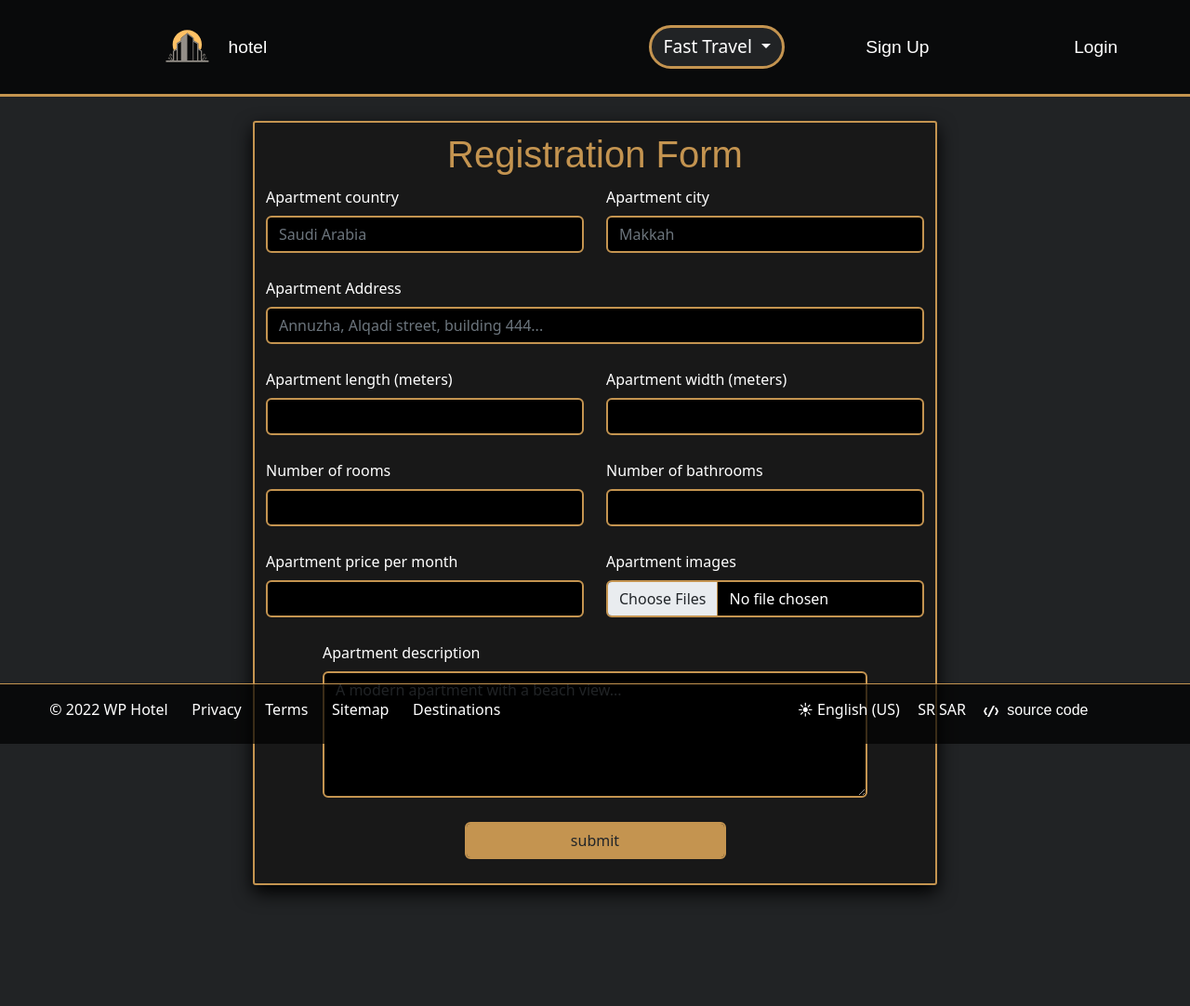
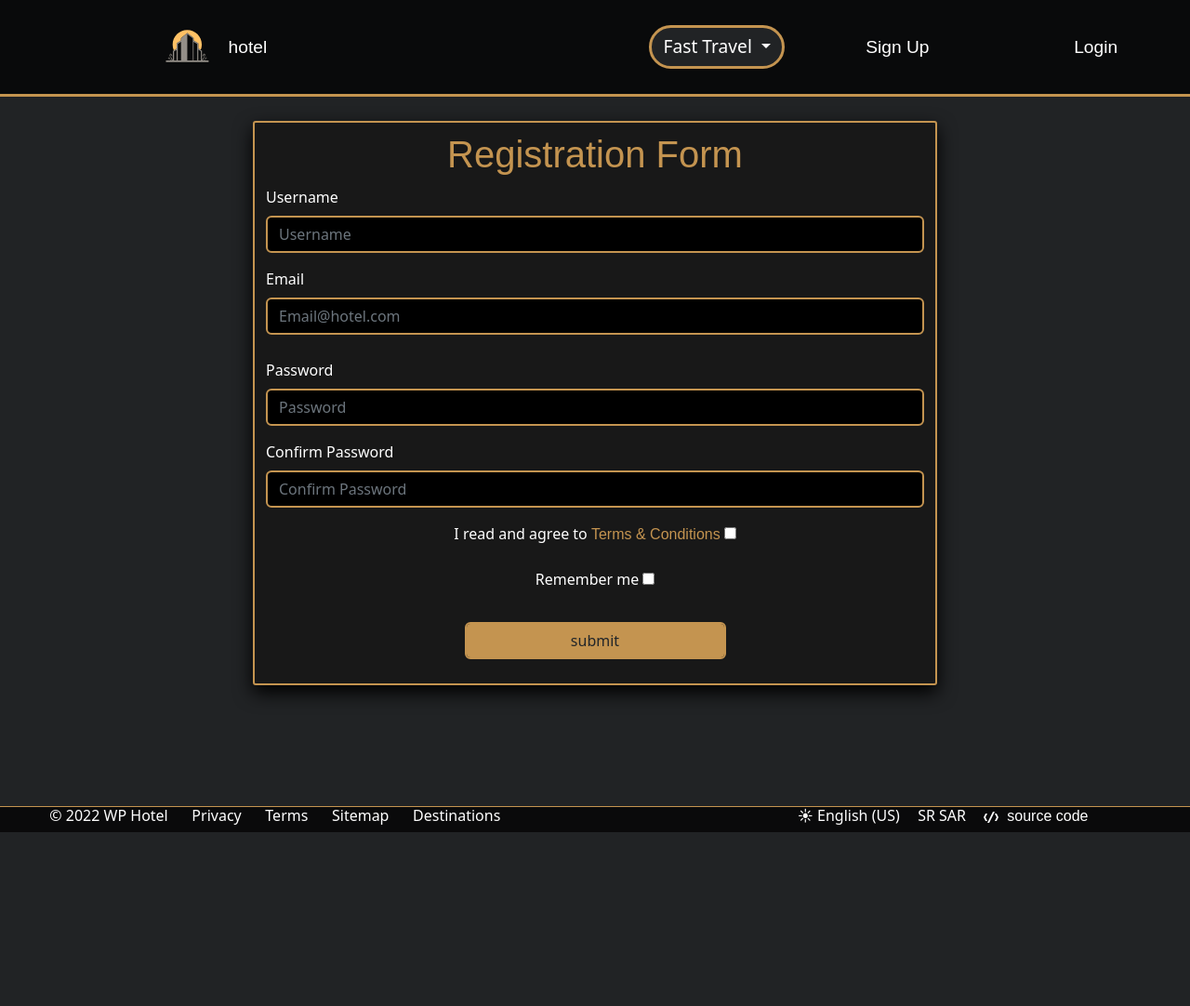
Before and after one commit to CaptainHmD/Hotel-website, a PHP site: page /views/register.html in a window 1280 px wide. Shown: the whole page at 93% size. After the commit the page ends 895 px from the top, so only its background shows below. Run offline with PHP 8.4, Linux system fonts and the light colour scheme; some web fonts are replaced.

Commit message:
added reister html and css only js validation left

```diff
--- a/public/css/style2.css
+++ b/public/css/style2.css
@@ -29,13 +29,22 @@ body {
   height: 100vh;
   margin: 0;
 
-
 }
 
 .login-body{
   height: 100vh;
   display: flex;
+
+  flex-direction: column;
   align-items: center;
+  justify-content: center;
+}
+.register-body{
+
+  height: 100vh;
+  display: flex;
+
+  flex-direction: column;
 }
 * {
   box-sizing: border-box;
@@ -456,12 +465,19 @@ main>.article-style {
   align-items: center;
   width: 100%;
   height: 65px;
-  position: fixed;
+  position: absolute;
   bottom: 0;
   left: 0;
   z-index: 999;
   border-top: var(--second-icon-background-color) 1px solid;
 }
+.register-body .footer{
+  position: static;
+  /* bottom: 0; */
+  /* left: 0; */
+}
+
+
 
 .d-flex-with-gap {
   display: flex;
@@ -482,6 +498,16 @@ main>.article-style {
 }
   /* footer end */
 
+  .align-check{
+    align-items: baseline;
+    gap: 4px;
+  }
+  .align-check a{
+    color: var(--second-icon-background-color);
+  }
+  .align-check a:hover{
+    color: rgb(0, 92, 200);
+  }
 @media only screen and (max-width: 1000px) {
   .title-text-section {
     width: 45%;
@@ -599,6 +625,7 @@ main>.article-style {
   }
 }
 
+
 @media only screen and (max-width: 596px) {
   /* .bi {
     margin-top: 0 !important;
@@ -662,6 +689,15 @@ main>.article-style {
 
 
 }
+
+/* for Terms and conditions  and remember me on register file */
+@media only screen and (max-width: 359px) {
+.res-text{
+  font: 0.7em sans-serif !important;
+}
+
+}
+
 
 @media only screen and (max-width: 320px) {
   .nav-text {
--- a/public/views/login.html
+++ b/public/views/login.html
@@ -83,14 +83,14 @@
                             </div>
                             <div class='col-sm-12 my-col'>
                                 <div class="mb-3">
-                                <label for="password-login" class="form-label add_form_label">Apartment city</label>
+                                <label for="password-login" class="form-label add_form_label">Password</label>
                                     <input type="password-login" name="password-login" class="form-control add_form_field" id="password-login" placeholder="Password" minlength="8" required>
                                 </div>
                             </div>
                         </div>
 
                         <div class="form-row row justify-content-center add_apartment_margined_row my-row">
-                            <div class='col-12 my-col '>
+                            <div class='col-12 my-col d-flex justify-content-center'>
                                 <div class="mb-3">
                                     <label for="remember" class="form-label add_form_label">Remember me</label>
                                     <input type="checkbox" name="remember" class="checkbox-remember" id="remember" placeholder="Remember Me">
--- a/public/views/register.html
+++ b/public/views/register.html
@@ -9,7 +9,7 @@
     <link rel="stylesheet" href="../css/style2.css">
     <title>Register</title>
 </head>
-<body>
+<body class="register-body">
 
  <!-- <div class="container"> -->
  <nav id="navbar">
@@ -61,112 +61,69 @@
     <!-- end nav -->
 
     <!-- content wrapper -->
-    <div class="container parent-cont add-form-parent-cont">
-        <div class="row justify-content-center parent-row">
+    <div class="container parent-cont add-form-parent-cont ">
+        <div class="row justify-content-center  parent-row">
             <div class="col-sm-10 col-md-8 parent-col">
                 <form action="/add_apartment.php" method="POST" enctype="multipart/form-data" id="apartment_form" class="container my-cont">
                     <div class="form-fields-wrapper">
                         <div class="form-row justify-content-center add_apartment_margined_row my-row">
                             <div class='col-12 my-col text-center'>
                                 <h1 id="form-title">
-                                   Registration Form
+                                    Registration Form
                                 </h1>
                             </div>
                         </div>
 
                         <div class="form-row row justify-content-center add_apartment_margined_row my-row">
-                            <div class='col-sm-6 my-col'>
+                            <div class='col-sm-12 my-col'>
                                 <div class="mb-3">
-                                    <label for="country_add_form" class="form-label add_form_label">Apartment country</label>
-                                    <input type="text" name="country" class="form-control add_form_field" id="country_add_form" placeholder="Saudi Arabia">
+                                    <label for="username-register" class="form-label add_form_label">Username</label>
+                                    <input type="text" name="username-register" class="form-control add_form_field" id="username-register" placeholder="Username" required>
                                 </div>
                             </div>
-                            <div class='col-sm-6 my-col'>
+                            <div class='col-sm-12 my-col'>
                                 <div class="mb-3">
-                                <label for="city_add_form" class="form-label add_form_label">Apartment city</label>
-                                    <input type="text" name="city" class="form-control add_form_field" id="city_add_form" placeholder="Makkah">
+                                <label for="email-register" class="form-label add_form_label">Email</label>
+                                    <input type="email" name="email-register" class="form-control add_form_field" id="email-register" placeholder="Email@hotel.com"  required>
+                                </div>
+                            </div>
+                        </div>
+                            <div class='col-sm-12 my-col'>
+                                <div class="mb-3">
+                                <label for="password-register" class="form-label add_form_label">Password</label>
+                                    <input type="password" name="password-register" class="form-control add_form_field" id="password-register" placeholder="Password" minlength="8" required>
+                                </div>
+                            </div>
+                            <div class='col-sm-12 my-col'>
+                                <div class="mb-3">
+                                <label for="repassword-register" class="form-label add_form_label">Confirm Password</label>
+                                    <input type="password" name="repassword-register" class="form-control add_form_field" id="repassword-register" placeholder="Confirm Password" minlength="8" required>
+                                </div>
+                            </div>
+
+                            <!-- terms -->
+                            <div class='col-sm-12 my-col'>
+                                <div class="mb-3 d-flex flex-row justify-content-center align-check">
+                                <label for="terms-register" class="form-label add_form_label" ><div class="res-text">I read and agree to <a href="#" class=""> Terms & Conditions</a></div></label>
+                                    <input type="checkbox" name="terms-register" class="" id="terms-register"  required>
                                 </div>
                             </div>
                         </div>
 
                         <div class="form-row row justify-content-center add_apartment_margined_row my-row">
-                            <div class='col-12 my-col'>
-                                <div class="mb-3">
-                                    <label for="address_add_form" class="form-label add_form_label">Apartment Address</label>
-                                    <input type="text" name="address" class="form-control add_form_field" id="address_add_form" placeholder="Annuzha, Alqadi street, building 444...">
+                            <div class='col-12 my-col '>
+                                <div class="mb-3 d-flex justify-content-center align-check">
+                                    <label for="remember" class="form-label add_form_label ">Remember me</label>
+                                    <input type="checkbox" name="remember" class="checkbox-remember" id="remember" placeholder="Remember Me">
                                 </div>
                             </div>
                         </div>
 
-                        <div class="form-row row justify-content-center add_apartment_margined_row my-row">
-                            <div class='col-md-6 my-col'>
-                                <div class="mb-3">
-                                    <label for="length_add_form" class="form-label add_form_label">Apartment length (meters)</label>
-                                    <input type="number" name="length" class="form-control add_form_field" id="length_add_form" min=10 max=1000>
-                                </div>
-                            </div>
-                            <div class='col-md-6 my-col'>
-                                <div class="mb-3">
-                                    <label for="width_add_form" class="form-label add_form_label">Apartment width (meters)</label>
-                                    <input type="number" name="width" class="form-control add_form_field" id="width_add_form" min=10 max=1000>
-                                </div>
-                            </div>
-                        </div>
 
-                        <div class="form-row row justify-content-center add_apartment_margined_row my-row">
-                            <div class='col-md-6 my-col'>
-                                <div class="mb-3">
-                                    <label for="rooms_add_form" class="form-label add_form_label">Number of rooms</label>
-                                    <input type="number" name="rooms" class="form-control add_form_field" id="rooms_add_form" min=1 max=50>
-                                </div>
-                            </div>
-                            <div class='col-md-6 my-col'>
-                                <div class="mb-3">
-                                    <label for="bathrooms_add_form" class="form-label add_form_label">Number of bathrooms</label>
-                                    <input type="number" name="bathrooms" class="form-control add_form_field" id="bathrooms_add_form" min=0 max=50>
-                                </div>
-                            </div>
-                        </div>
-
-                        <div class="form-row row justify-content-center add_apartment_margined_row my-row">
-                            <div class='col-md-6 my-col'>
-                                <div class="mb-3">
-                                    <label for="price_add_form" class="form-label add_form_label">Apartment price per month</label>
-                                    <input type="number" name="price" class="form-control add_form_field" id="price_add_form" min=1>
-                                </div>
-                            </div>
-                            <div class='col-md-8 col-lg-6 my-col'>
-                                <div class="mb-3">
-                                    <div class="mb-3">
-                                        <label for="apartment_images_add_form" class="form-label add_form_label">Apartment images</label>
-                                        <input class="form-control add_form_field" type="file" id="apartment_images_add_form" name="apartment_images" accept="image/png, image/jpeg, image/jpg" multiple>
-                                    </div>
-                                </div>
-                            </div>
-                        </div>
-
-                        <div class="form-row row justify-content-center add_apartment_margined_row my-row">
-                            <div class='col-sm-10 my-col'>
-                                <div class="mb-3">
-                                    <label for="description_add_form" class="form-label add_form_label">Apartment description</label>
-                                    <textarea name="description" class="form-control add_form_field" id="description_add_form" cols="60" rows="5" placeholder="A modern apartment with a beach view..."></textarea>
-                                </div>
-                            </div>
-                        </div>
-
-                        <!-- <div class="form-row row justify-content-center my-row">
-                            <div class='col-sm-10 my-col'>
-                                <div class="mb-3">
-                                    <label for="apartment_images" class="form-label">Apartment images</label>
-                                    <input class="form-control" type="file" id="apartment_images" name="apartment_images" multiple>
-                                </div>
-                            </div>
-                        </div> -->
-
-                        <div class="form-row row justify-content-center add_apartment_margined_row my-row">
+                        <div class="form-row row justify-content-center add_apartment_margined_row my-row ">
                             <div class='col-sm-5 my-col'>
                                 <div class="mb-3">
-                                    <input type="submit" name="submit" value="submit" id="submit_add_form" class="form-control add_app_submit">
+                                    <input type="submit" name="submit" value="submit" id="submit_add_form" class="form-control add_app_submit" >
                                 </div>
                             </div>
                         </div>
```
